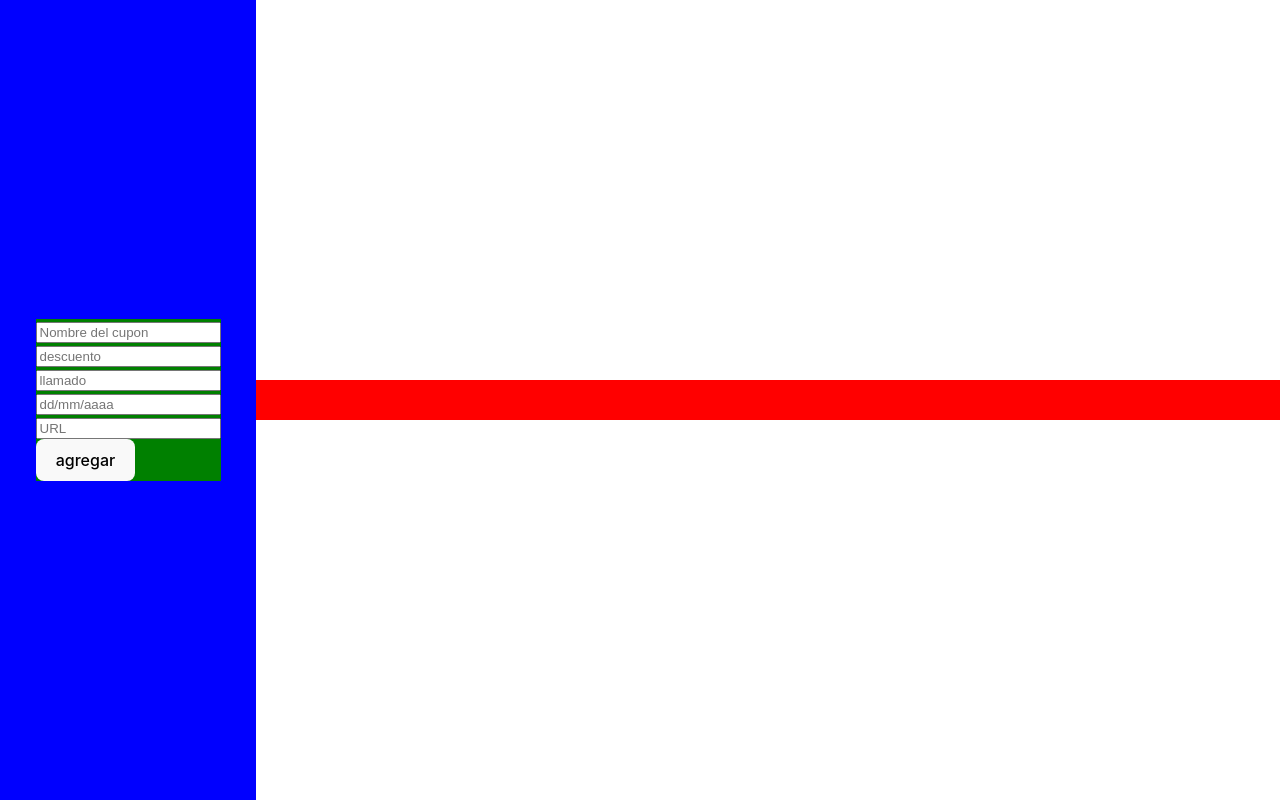
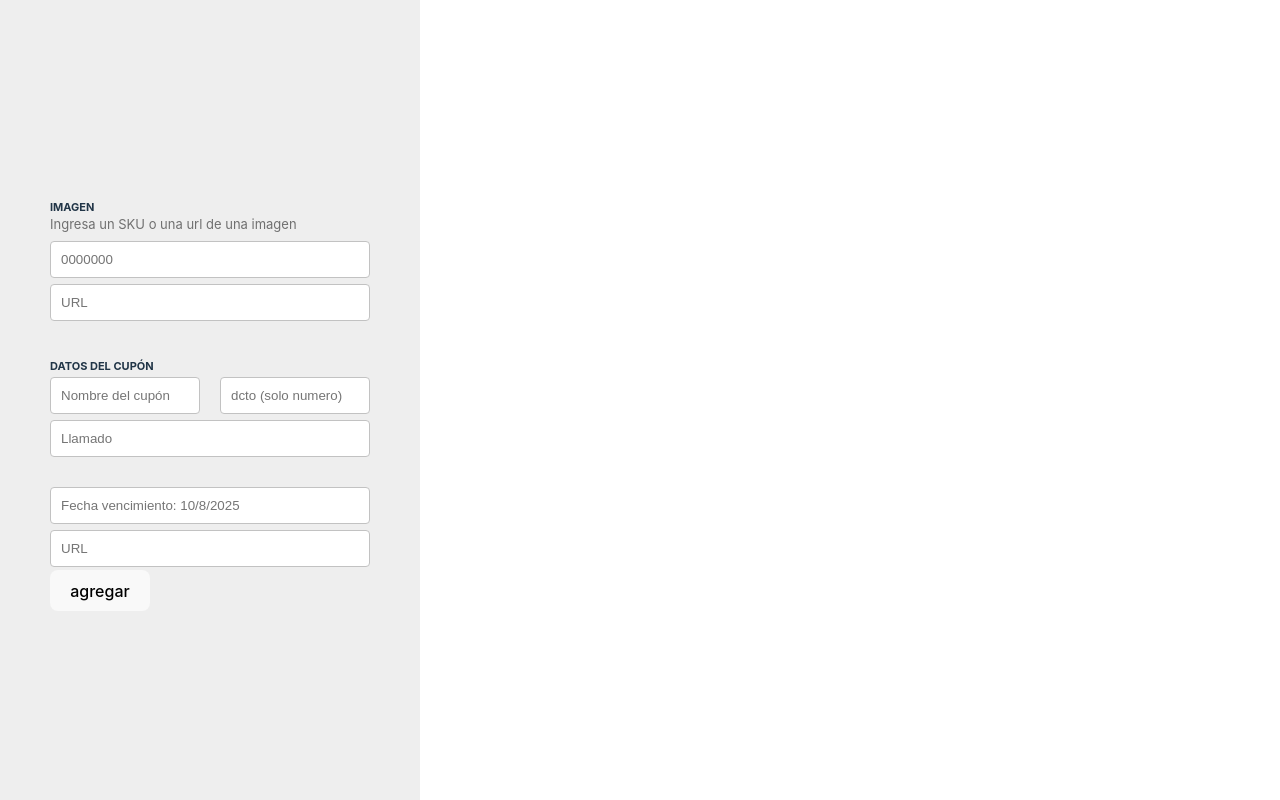
Before and after one commit to markobarraza/cuponera, a React (Vite) app: page / in a window 1280 px wide. Built offline with nearby package versions, Linux system fonts and the light colour scheme.

Commit message:
Formulario: url para imagenes, se actualizan estilos

```diff
--- a/src/App.css
+++ b/src/App.css
@@ -1,6 +1,7 @@
 #root {
   --verde: #add500;
   width: 100%;
+  display: flex;
 }
 p{
   margin: 0;
--- a/src/App.jsx
+++ b/src/App.jsx
@@ -1,4 +1,5 @@
 import './App.css'
+import Formulario from './components/Formulario'
 import Home from './components/Home'
 
 function App() {
@@ -6,6 +7,7 @@ function App() {
 
   return (
     <>
+      <Formulario/>
       <Home/>
     </>
   )
--- a/src/components/Cupon.jsx
+++ b/src/components/Cupon.jsx
@@ -1,19 +1,23 @@
 import React, { useContext } from 'react'
 import style from '../styles/cupon.module.css'
-import image from '../assets/profile-img.jpg'
+// import image from '../assets/profile-img.jpg'
 import { CuponContext } from '../context/CuponContext'
 
 const Cupon = () => {
 
-  const{formulario, datos} = useContext(CuponContext)
+  const{formulario, datos, image} = useContext(CuponContext)
+
+
 
   return (
-    <div>
+    <>
     {
       datos.map ((datos)=>(
 
-      <div key={datos.id} className={style.contenedor}>
-        <img className={style.img} src={image} alt="" />
+      <div key={datos.id} className={style.contenedorCupon}>
+        <div className={style.contenedorImage}>
+          <img className={style.img} src={datos.image} alt="" />
+        </div>
         <div className={style.info}>
 
           <div className={style.contendorCupon}>
@@ -45,6 +49,7 @@ const Cupon = () => {
 
       ))
     }
+
 
 
 
@@ -80,8 +85,8 @@ const Cupon = () => {
       </div> */}
 
 
-    </div>
 
+    </>
   )
 }
 
--- a/src/components/Formulario.jsx
+++ b/src/components/Formulario.jsx
@@ -7,60 +7,96 @@ const Formulario = () => {
     const {capturarDatos, formulario, agregar, datos} = useContext(CuponContext)
     console.log(datos);
 
-
-
-
   return (
     <div className={style.contenedor}>
         <div className={style.innerContainer}>
+            <form onSubmit= {e => {e.preventDefault(); agregar();}}>
+                <p className={style.tituloInput}>Imagen</p>
+                <p className={style.textoInput}>Ingresa un SKU o una url de una imagen</p>
 
                 <input
                     type="text"
+                    name='sku'
+                    placeholder='0000000'
+                    value={formulario.sku}
+                    onChange={capturarDatos}
+                    required= {formulario.sku === "" && formulario.image === "" ? true : false}
+                />
+
+                <input
+                    type="text"
+                    name='image'
+                    placeholder='URL'
+                    value={formulario.image}
+                    onChange={capturarDatos}
+                    required= {formulario.sku === "" && formulario.image === "" ? true : false}
+                />
+                <br />
+                <br />
+
+                <p className={style.tituloInput}>Datos del cupón</p>
+                <div className={style.inputDivide}>
+                    <input
+                        type="text"
                         name='cupon'
-                placeholder='Nombre del cupon'
+                        placeholder='Nombre del cupón'
                         value={formulario.cupon}
                         onChange={capturarDatos}
+                        // required
                     />
+
                     <br />
+
+
                     <input
                         type="text"
                         name='dcto'
-                placeholder='descuento'
+                        placeholder='dcto (solo numero)'
                         inputMode='numeric'
                         pattern='[0-9]*'
                         value={formulario.dcto}
                         onChange={capturarDatos}
+                        // required
                     />
-            <br />
+                </div>
                 <input
                     type="text"
                     name='llamado'
-                placeholder='llamado'
+                    placeholder='Llamado'
                     value={formulario.llamado}
                     onChange={capturarDatos}
+                    // required
                 />
+
+
+                <br />
                 <br />
                 <input
                     type="text"
                     name='fecha'
-                placeholder='dd/mm/aaaa'
+                    placeholder='Fecha vencimiento: 10/8/2025'
                     value={formulario.fecha || ""}
                     onChange={capturarDatos}
                     pattern="\d{2}/\d{2}/\d{4}"
+
                 />
+
                 <br />
+
                 <input
                     type="text"
                     name='url'
                     placeholder='URL'
                     value={formulario.url}
                     onChange={capturarDatos}
+                    // required
                 />
 
 
 
                 <br />
-            <button onClick={agregar}>agregar</button>
+                <button type='onSubmit'>agregar</button>
+            </form>
 
         </div>
     </div>
--- a/src/components/Grilla.jsx
+++ b/src/components/Grilla.jsx
@@ -13,9 +13,8 @@ const Grilla = () => {
       <Cupon/>
       <Cupon/>
       <Cupon/>
-      <Cupon/>
-      <Cupon/>
       <Cupon/> */}
+
     </div>
   )
 }
--- a/src/components/Home.jsx
+++ b/src/components/Home.jsx
@@ -1,12 +1,10 @@
 import React from 'react'
 import style from '../styles/home.module.css'
-import Formulario from './Formulario'
 import Grilla from './Grilla'
 
 const Home = () => {
   return (
     <div className={style.contenedor}>
-      <Formulario/>
       <Grilla/>
     </div>
   )
--- a/src/context/CuponContext.jsx
+++ b/src/context/CuponContext.jsx
@@ -6,6 +6,7 @@ const CuponProvider = ({children})=>{
 
     const [formulario, setFormulario] = useState(
             {
+                sku: "",
                 cupon: "",
                 dcto: "",
                 llamado: "",
@@ -15,8 +16,36 @@ const CuponProvider = ({children})=>{
         )
 
         const [datos, setDatos] = useState([])
+        const [image, setImage] = useState("")
+
+
+        ////////// Consulta API falabella //////////
+        const getInformacion = async (skuId) => {
+            const jsonParam = JSON.stringify({
+                products: [{ skuId }]
+            });
+
+            const encodedParam = encodeURIComponent(jsonParam);
+
+            const url = `https://www.falabella.com/s/browse/v1/fetchItemDetails/cl?${encodedParam}`;
+
+            try {
+                const respuesta = await fetch(url);
+                const data = await respuesta.json();
+                const imageUrl = data.products[0].product.mediaUrls[0];
+                setImage(imageUrl);
+                return imageUrl; // <-- retorna la url
+            } catch (error) {
+                console.error('Error al obtener datos:', error);
+                return ""; // retorna vacío si hay error
+            }
+        };
+
+
+
 
         const capturarDatos = (e)=>{
+            // opciones para dcto y fecha
             if (e.target.name === "dcto" || e.target.name === "fecha") {
                 // Solo permitir números (y vacío para borrar)
                 if (/^[\d/]*$/.test(e.target.value)) {
@@ -34,17 +63,25 @@ const CuponProvider = ({children})=>{
         }
 
 
-        const agregar=()=>{
+        const agregar= async()=>{
+            let imageUrl = formulario.image; //se guarda en la variable lo que se escribe en input image
+            if(!imageUrl && formulario.sku){ //la condicion es: si no hay info en input image y si hay info en input sku
+                // Si no hay URL manual, consulta la API por SKU
+                imageUrl = await getInformacion(formulario.sku); // espera y recibe la url
+            }
             const nuevoCupon = {
                 ...formulario,
-                id: Date.now() // ID único basado en la fecha y hora actual
+                id: Date.now(), // ID único basado en la fecha y hora actual
+                image: imageUrl || "" // usa la url recibida
             };
+
             setDatos ([...datos, nuevoCupon])
-            setFormulario({ cupon: "", dcto: "", llamado: "", fecha: "", url: "",})
+            setFormulario({ sku: "", image: "", cupon: "", dcto: "", llamado: "", fecha: "", url: "",})
+
         }
 
     return(
-        <CuponContext.Provider value={{capturarDatos, formulario, agregar, datos}}>
+        <CuponContext.Provider value={{capturarDatos, formulario, agregar, datos, image}}>
             {children}
         </CuponContext.Provider>
     )
--- a/src/styles/cupon.module.css
+++ b/src/styles/cupon.module.css
@@ -1,13 +1,20 @@
-.contenedor {
+
+.contenedorCupon {
     background-color: #D9D9D9;
     display: flex;
     /* align-items: center; */
     justify-content: center;
     padding: 10px;
     max-width: 100%;
+    & .contenedorImage{
+        width: 200px;
+        height: 200px;
+        text-align: center;
+        background-color: #ffffff;
             & .img {
-    width: 200px;
+            height: 200px;
             max-width: 100%;
+        }
     }
     & .info {
         padding: 0 10px 0 40px;
--- a/src/styles/formulario.module.css
+++ b/src/styles/formulario.module.css
@@ -1,14 +1,45 @@
 .contenedor{
-    width: 20%;
-    height: 100%;
-    background-color: blue;
+    max-width: 400px;
+    width: 100%;
+    height: 100vh;
+    background-color: #eeeeee;
     display: flex;
     flex-direction: column;
     justify-content: center;
     align-items: center;
-    position: fixed;
-    top: 0;
+    padding: 0 10px;
+
     & .innerContainer{
-        background-color: green;
+        text-align: center;
+        width: 80%;
+        text-align: left;
+
+        & form{
+
+        }
+        & .tituloInput{
+            font-weight: bold;
+            font-size: 11px;
+            text-transform: uppercase;
+            margin-top: 10px;
+        }
+        & .textoInput{
+            font-weight: normal;
+            font-size: 13px;
+            color: #707070;
+            margin-bottom: 3px;
+        }
+        & .inputDivide{
+            display: flex;
+            gap: 10px;
+        }
+        & input{
+            width: 100%;
+            padding: 10px 0 10px 10px;
+            border-radius: 4px;
+            border: 1px solid #c2c2c2;
+            margin: 3px 0;
+            box-sizing: border-box;
+        }
     }
 }
--- a/src/styles/grilla.module.css
+++ b/src/styles/grilla.module.css
@@ -4,10 +4,8 @@
     justify-content: center;
     flex-wrap: wrap;
     gap: 10px;
-    width: 80%;
-    /* max-width: 1280px; */
-    background-color: red;
-    height: 100%;
-    margin-left: 20%;
+    width: 100%;
+    max-width: 1280px;
     padding: 20px 0;
+
 }
--- a/src/styles/home.module.css
+++ b/src/styles/home.module.css
@@ -1,3 +1,7 @@
 .contenedor{
+    /* background-color: red; */
+    width: 100%;
     display: flex;
+    align-items: center;
+    justify-content: center;
 }
```
Lines whose indentation alone changed are shown as unchanged.
